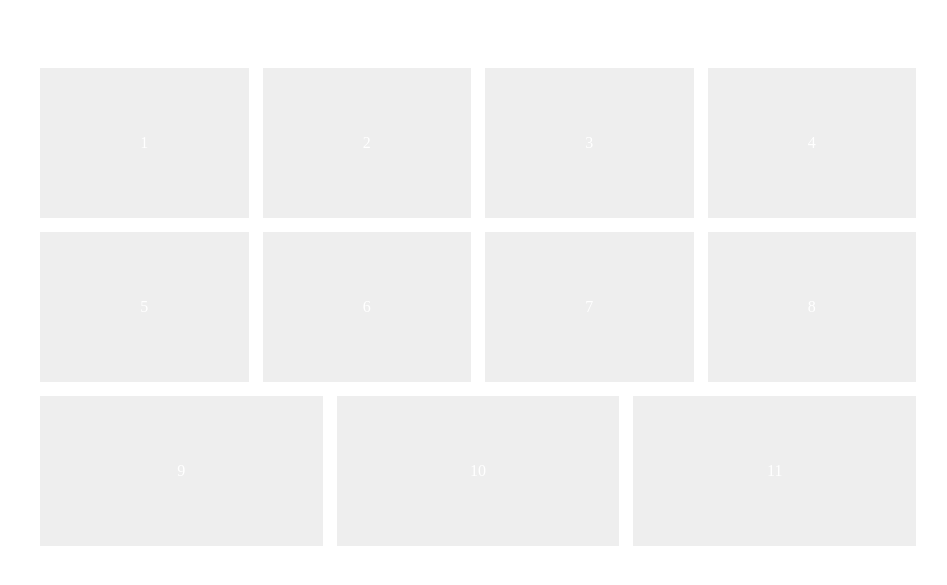
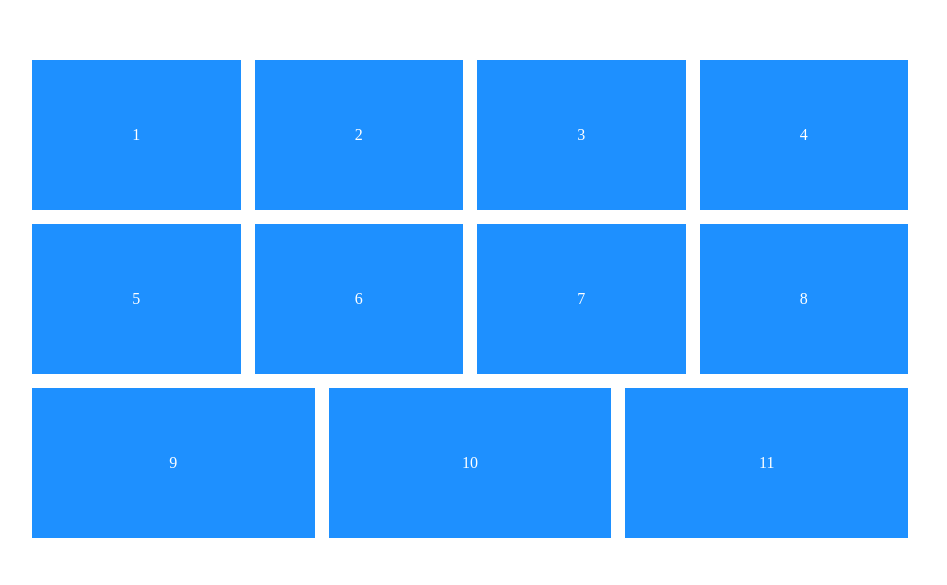
Before and after one commit to r0ss26/flexbox-grid-exercises, a plain HTML site: page index.html in a window 1280 px wide. Shown: the part 101-686 px from the top of the page, without its empty margins (170-1117 px from the left). Drawn offline with Linux system fonts and the light colour scheme.

Commit message:
Remove margin from body

```diff
--- a/style.css
+++ b/style.css
@@ -1,3 +1,7 @@
+body {
+  margin: 0;
+}
+
 * {
   box-sizing: border-box;
 }
@@ -27,7 +31,7 @@
   display: flex;
   justify-content: center;
   align-items: center;
-  background-color: #eee;
+  background-color: dodgerblue;
   color: white;
   height: 150px;
 }
```
